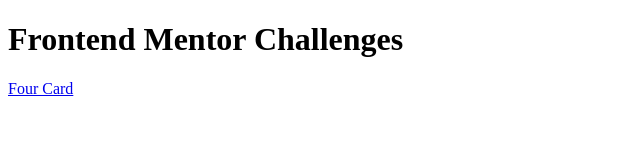
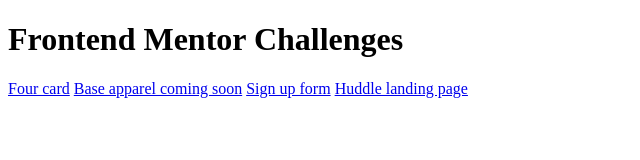
Before and after one commit to IvayloBorisov/HTML5-CSS3, a plain HTML site: page index.html in a window 1280 px wide. Shown: the whole page, without its empty margins (0-640 px from the left). Drawn offline with Linux system fonts and the light colour scheme.

Commit message:
Add others URL paths

```diff
--- a/index.html
+++ b/index.html
@@ -7,6 +7,9 @@
 </head>
 <body>
     <h1>Frontend Mentor Challenges</h1>
-    <a href="/four-card/index.html">Four Card</a>
+    <a href="/four-card/index.html">Four card</a>
+    <a href="/base-apparel-coming-soon/index.html">Base apparel coming soon</a>
+    <a href="/signup-form//index.html">Sign up form</a>
+    <a href="/huddle-landing-page//index.html">Huddle landing page</a>
 </body>
 </html>
```
